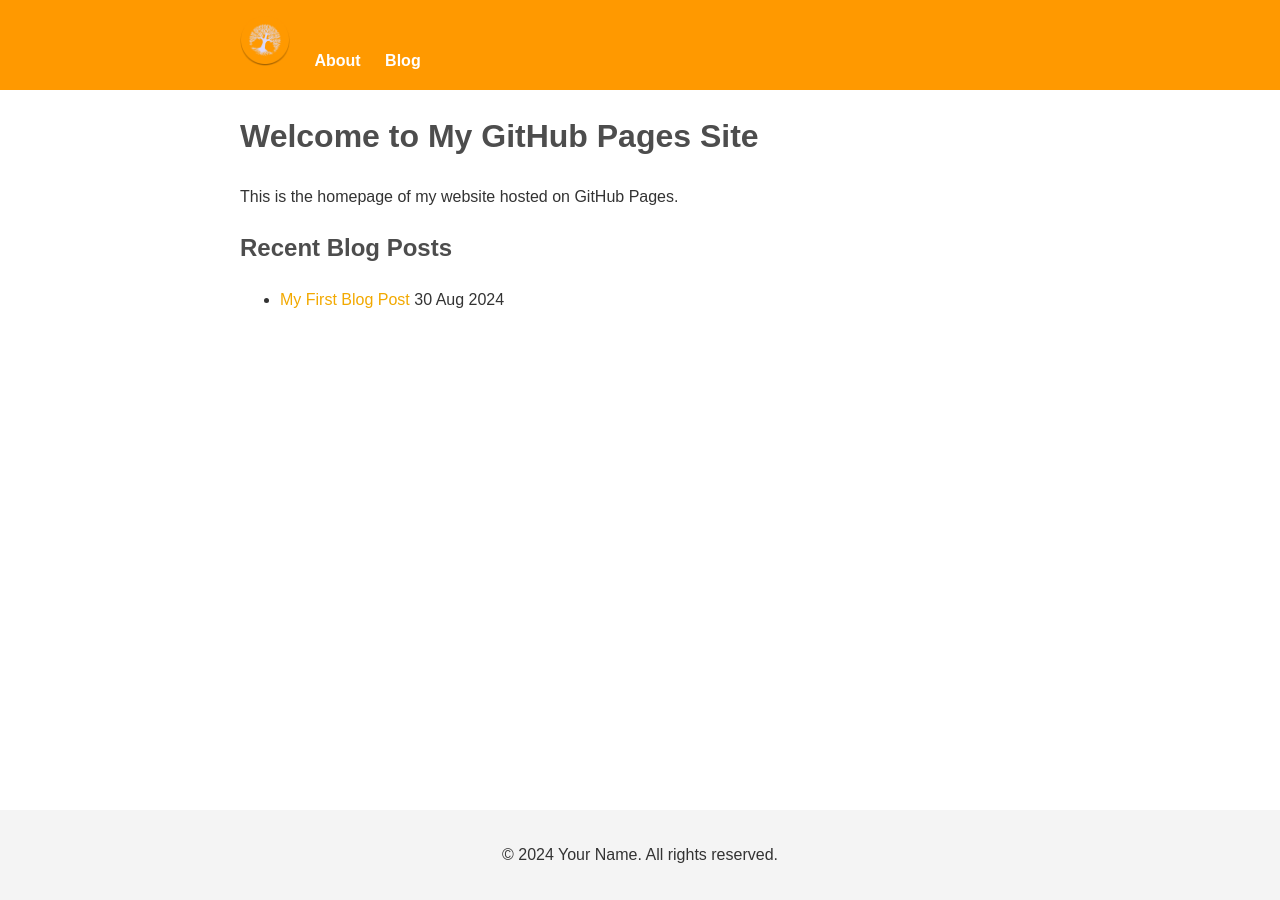
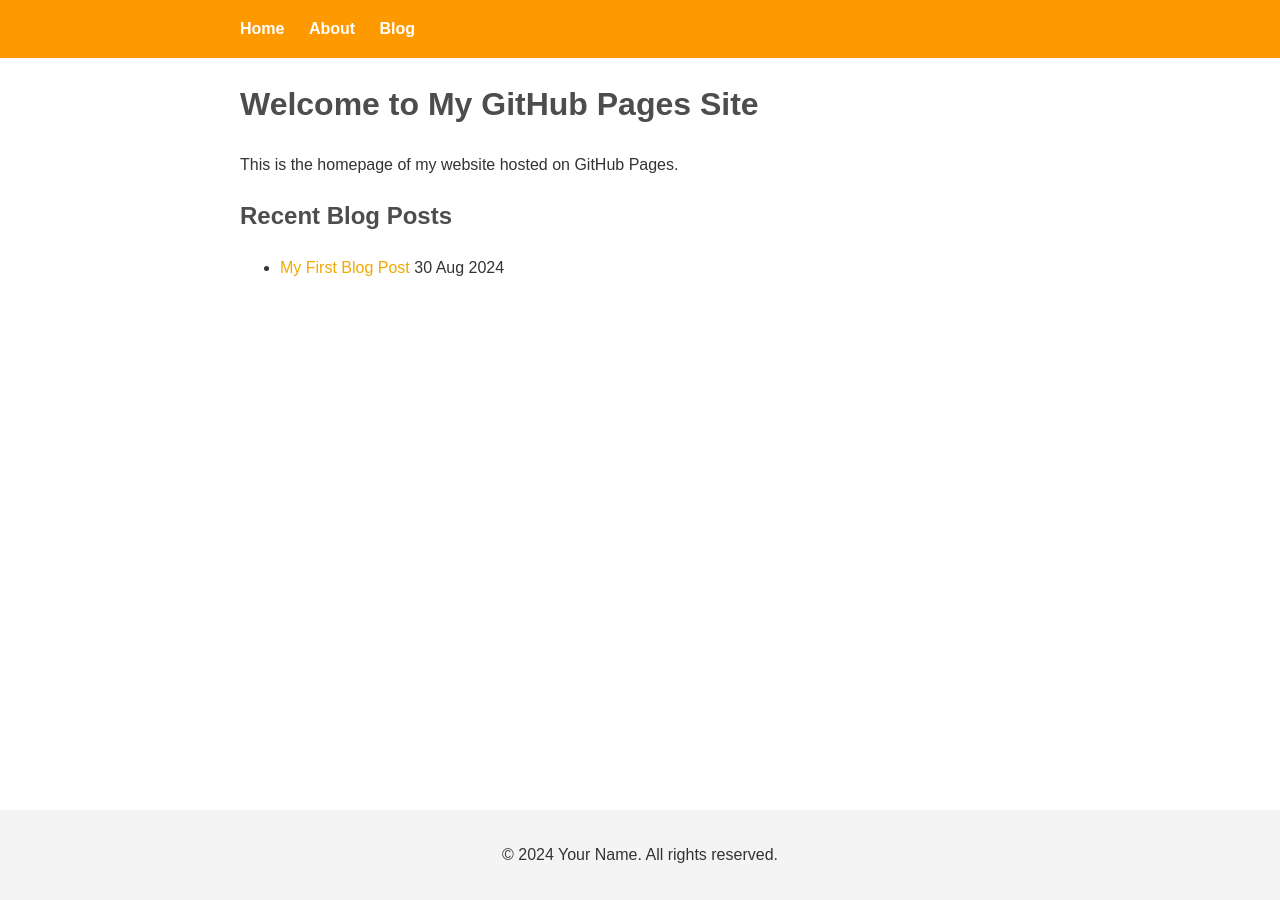
Before and after one commit to ldnbtc/ldnbtc.github.io, a Jekyll site: the page built from docs/index.html, in a window 1280 px wide. Built offline with Jekyll 4.4.1, drawn with Linux system fonts in a browser that asks for light colours; the list of posts is cut into pages by our own code.

Commit message:
Update default.html

```diff
--- a/docs/_layouts/default.html
+++ b/docs/_layouts/default.html
@@ -12,9 +12,7 @@
             <nav>
                 <ul>
 
-                    <li><a href="/">
-                        <img src="assets/forestcoin.png" alt="Home" width="50" height="50">
-                    </a></li>
+                    <li><a href="/">Home</a></li>
                     <li><a href="/about">About</a></li>
                     <li><a href="/blog">Blog</a></li>
                 </ul>
```
